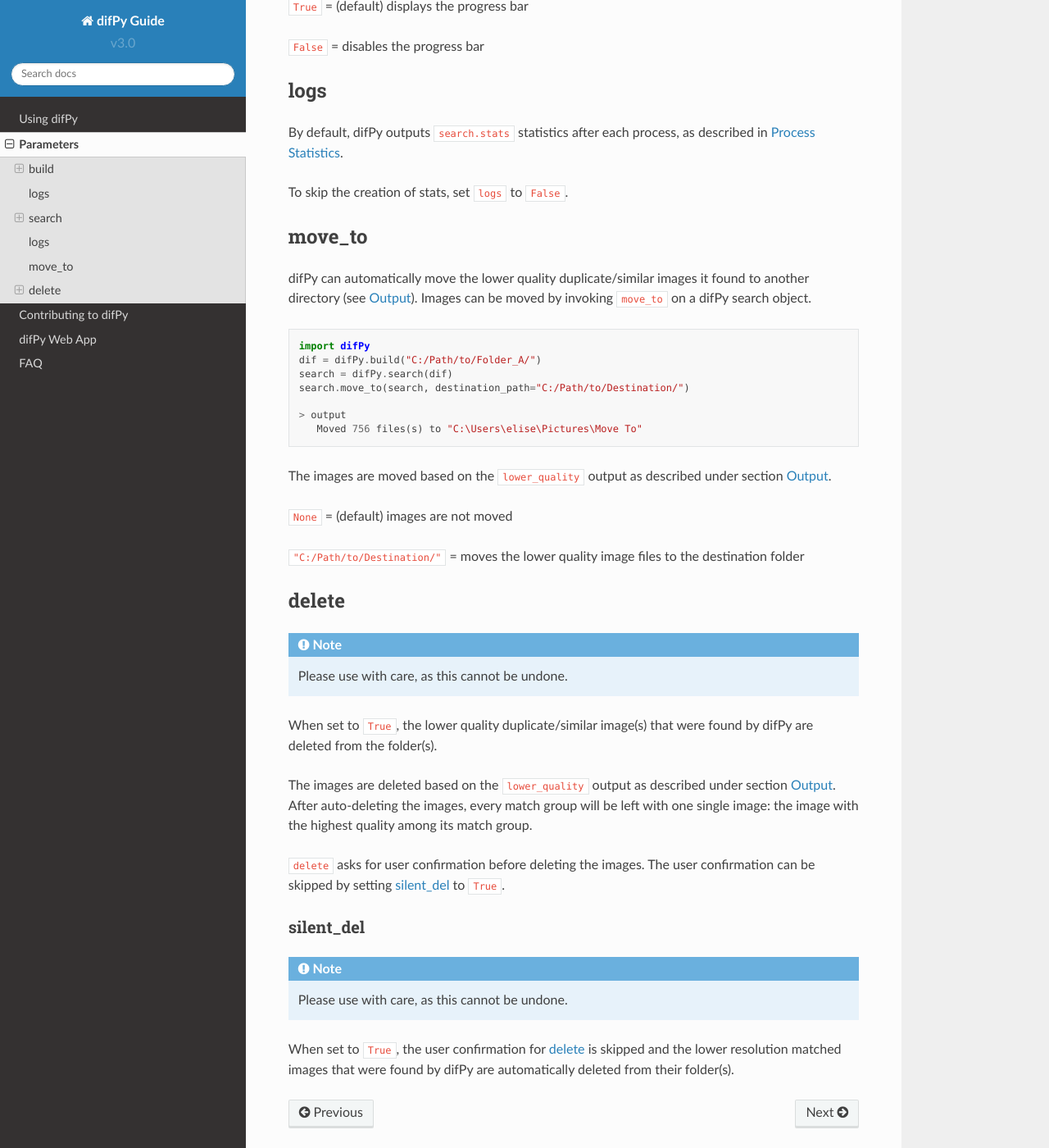
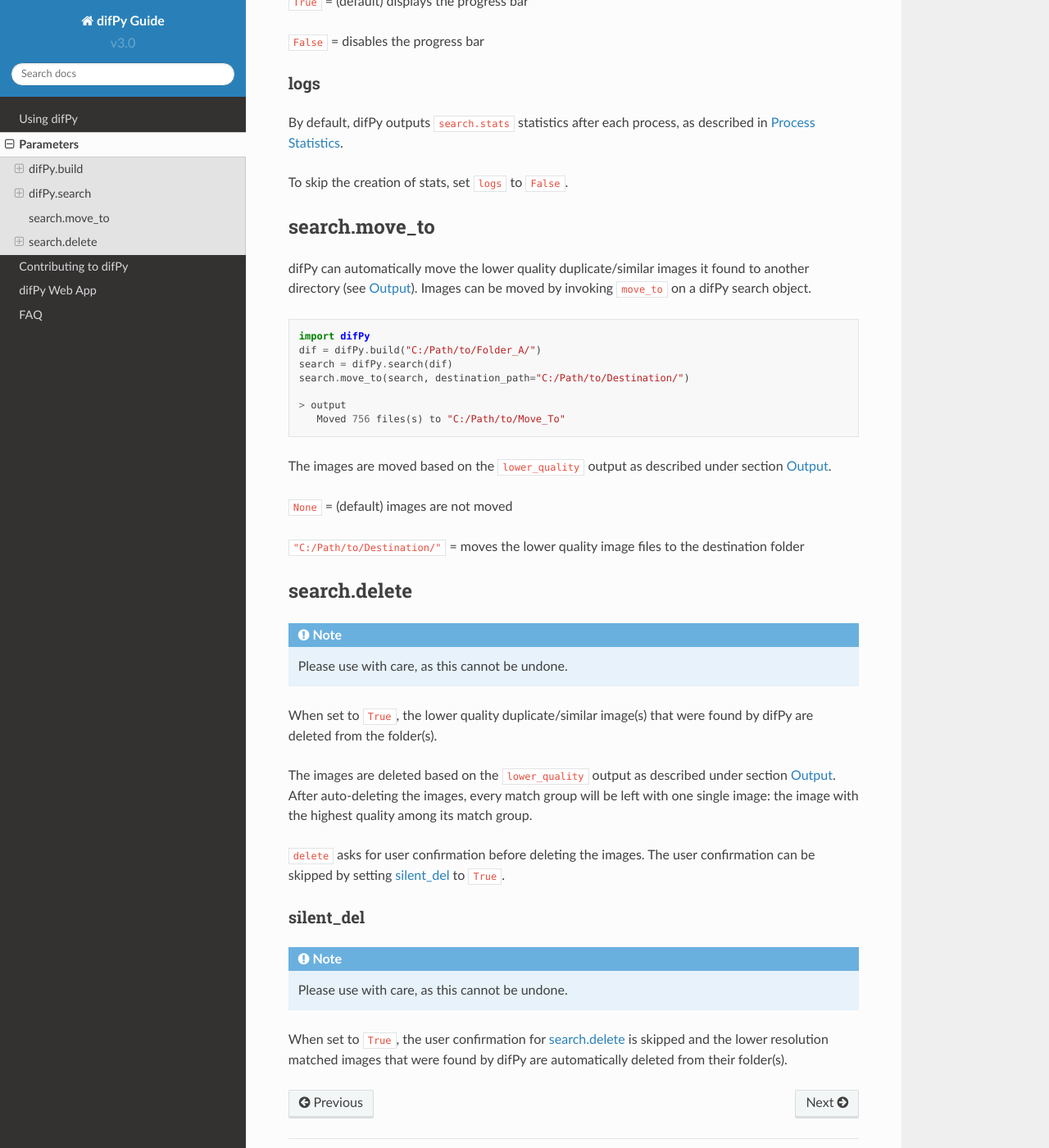
Before and after one commit to elisemercury/difPy-dev, a Sphinx documentation site: the page built from docs/parameters.rst, in a window 1280 px wide and 1400 px high, scrolled down 4084 px. Shown: the whole window at 82% size. Built offline with Sphinx 7.4.7 and the Read the Docs theme 2.0.0, drawn with Linux system fonts in a browser that asks for light colours; some of the changed text lies outside the part shown.

Commit message:
Update parameters.rst

```diff
--- a/docs/parameters.rst
+++ b/docs/parameters.rst
@@ -4,7 +4,7 @@ Parameters
 .. _parameters:
 .. _difPy.build:
 
-build
+difPy.build
 ------------
 
 `difPy.build`
@@ -122,7 +122,7 @@ By default, difPy will show a progress bar of the running process.
 .. _logs:
 
 logs
-------------
+^^^^^^^^^^^^
 
 By default, difPy outputs ``search.stats`` statistics after each process, as described in :ref:`Process Statistics`.
 
@@ -130,7 +130,7 @@ To skip the creation of stats, set ``logs`` to ``False``.
 
 .. _difPy.search:
 
-search
+difPy.search
 ------------
 
 After the difPy object has been built using difPy.:ref:`difPy.build`, the search can be initiated with ``difPy.search()``. After its invocation, difPy starts comparing the images to find duplicates or similarities, based on the MSE (Mean Squared Error) between both image tensors. The target similarity rate, or MSE value is set with the :ref:`similarity` parameter.
@@ -179,7 +179,7 @@ By default, difPy will show a progress bar of the running process.
 .. _logs:
 
 logs
-------------
+^^^^^^^^^^^^
 
 By default, difPy outputs ``search.stats`` statistics after each process, as described in :ref:`Process Statistics`.
 
@@ -187,7 +187,7 @@ To skip the creation of stats, set ``logs`` to ``False``.
 
 .. _move_to:
 
-move_to
+search.move_to
 ------------
 
 difPy can automatically move the lower quality duplicate/similar images it found to another directory (see :ref:`output`). Images can be moved by invoking ``move_to`` on a difPy search object.
@@ -200,7 +200,7 @@ difPy can automatically move the lower quality duplicate/similar images it found
    search.move_to(search, destination_path="C:/Path/to/Destination/")
 
    > output
-      Moved 756 files(s) to "C:\Users\elise\Pictures\Move To"
+      Moved 756 files(s) to "C:/Path/to/Move_To"
 
 
 The images are moved based on the ``lower_quality`` output as described under section :ref:`output`.
@@ -211,7 +211,7 @@ The images are moved based on the ``lower_quality`` output as described under se
 
 .. _delete:
 
-delete
+search.delete
 ------------
 
 .. note::
```
